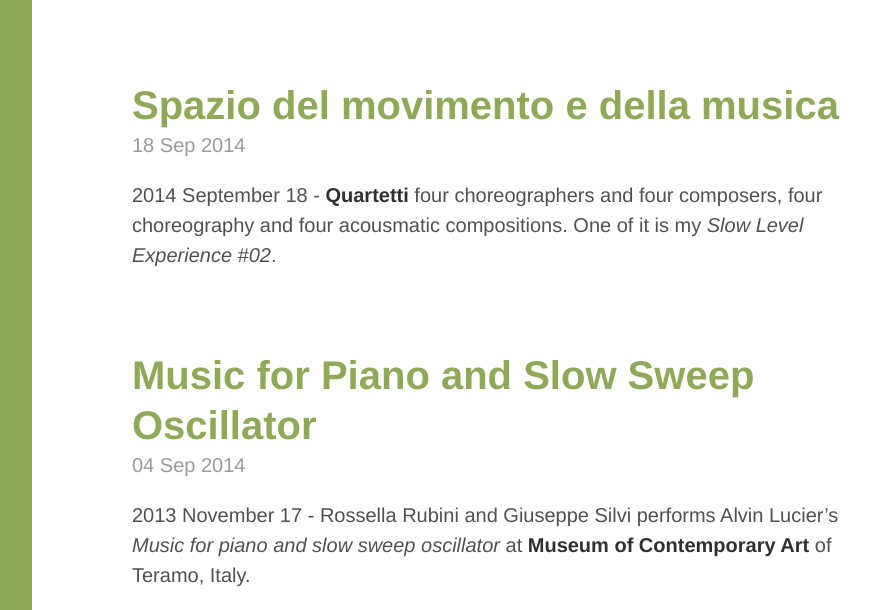
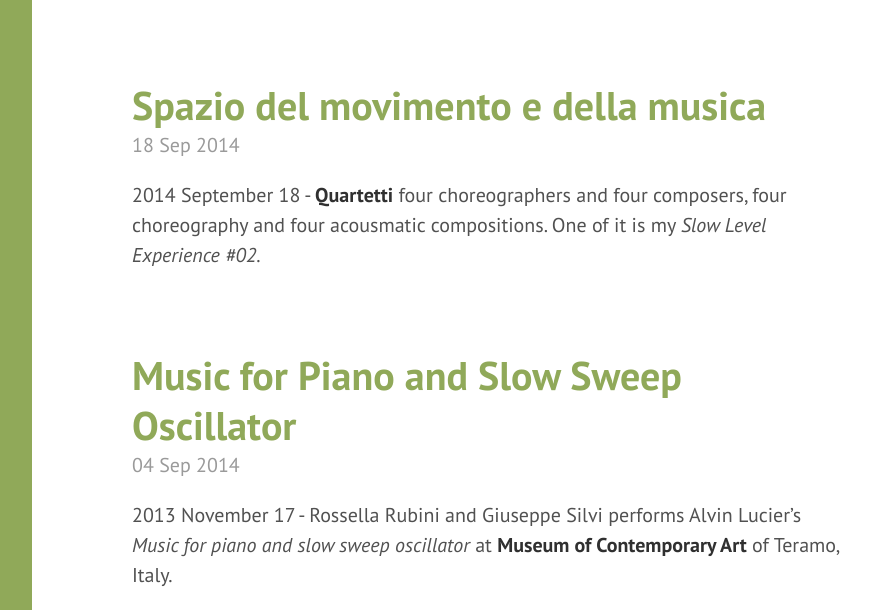
Before and after one commit to grammaton/grammaton.github.io, a Jekyll site: the page built from index.html, in a window 1280 px wide and 1400 px high. Shown: the top 610 px of the window, without its empty margins (328-1199 px from the left). Built offline with Jekyll 4.4.1, drawn with Linux system fonts in a browser that asks for light colours; some web fonts are replaced; Markdown is read by kramdown in place of the engine named in the settings; the list of posts is cut into pages by our own code; grey boxes are pictures that could not be loaded.

Commit message:
fonts update

```diff
--- a/_config.yml
+++ b/_config.yml
@@ -6,7 +6,7 @@ highlighter:      pygments
 permalink:        pretty
 
 # Setup
-title:            Giuseppe
+title:            GIUSEPPE
 tagline:          'Electroacoustic Musician'
 description:      'Electroacoustic Musician'
 url:              http://www.giuseppesilvi.com
--- a/_includes/head.html
+++ b/_includes/head.html
@@ -18,6 +18,7 @@
   <link rel="stylesheet" href="{{ site.baseurl }}public/css/poole.css">
   <link rel="stylesheet" href="{{ site.baseurl }}public/css/syntax.css">
   <link rel="stylesheet" href="{{ site.baseurl }}public/css/hyde.css">
+  <link rel="stylesheet" media="screen" href="http://openfontlibrary.org/face/averia" rel="stylesheet" type="text/css"/>
   <link rel="stylesheet" href="http://fonts.googleapis.com/css?family=PT+Sans:400,400italic,700|Abril+Fatface">
 
   <!-- Icons -->
--- a/public/css/hyde.css
+++ b/public/css/hyde.css
@@ -32,7 +32,7 @@
  */
 
 html {
-  font-family: "AveriaBold", Helvetica, Arial, sans-serif;
+  font-family: "PT Sans", Helvetica, Arial, sans-serif;
 }
 @media (min-width: 48em) {
   html {
--- a/public/css/poole.css
+++ b/public/css/poole.css
@@ -389,7 +389,8 @@ tbody tr:nth-child(odd) th {
   overflow: hidden; /* clearfix */
   margin-left: -1rem;
   margin-right: -1rem;
-  font-family: "PT Sans", Helvetica, Arial, sans-serif;
+  font-
+  : "PT Sans", Helvetica, Arial, sans-serif;
   color: #ccc;
   text-align: center;
 }
```
